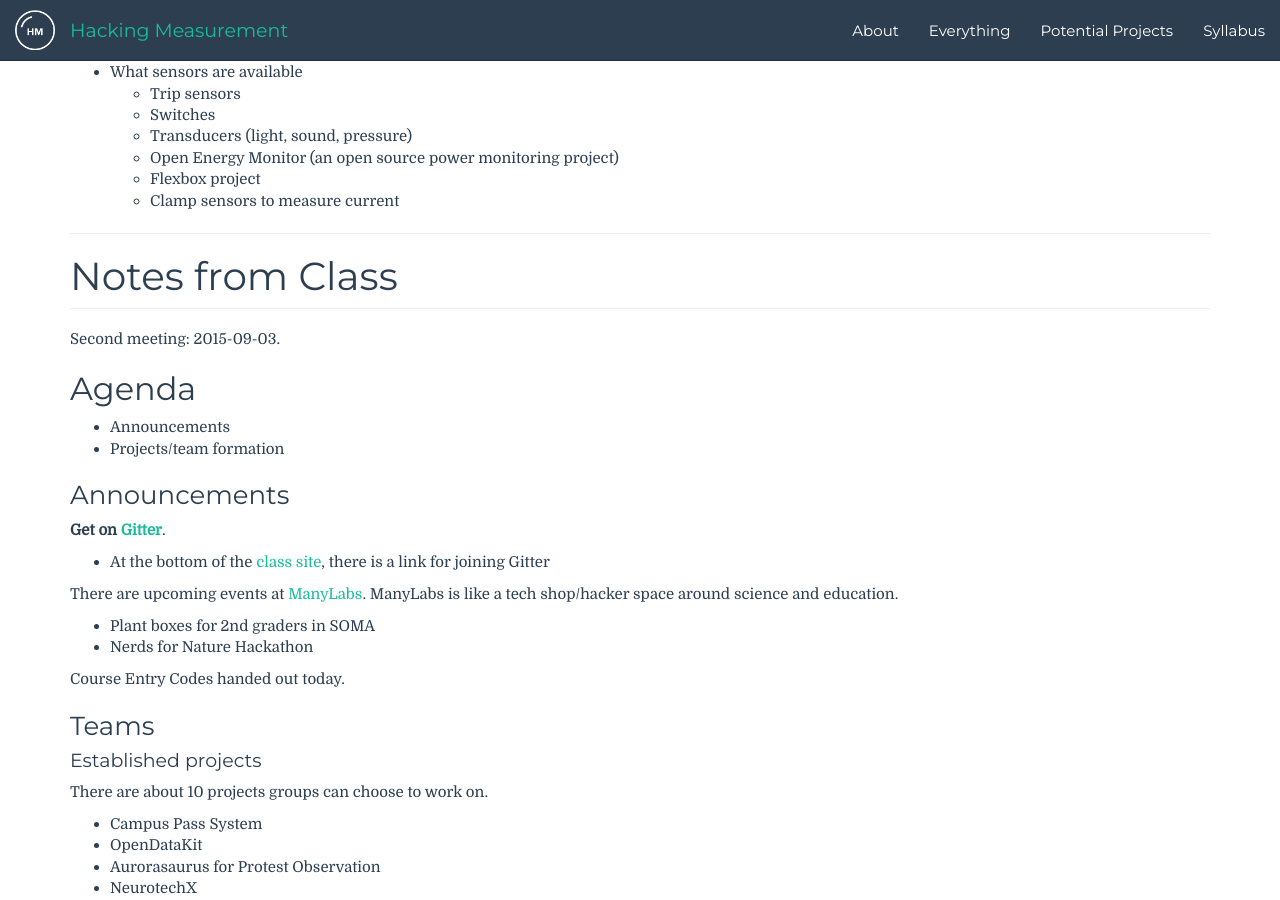
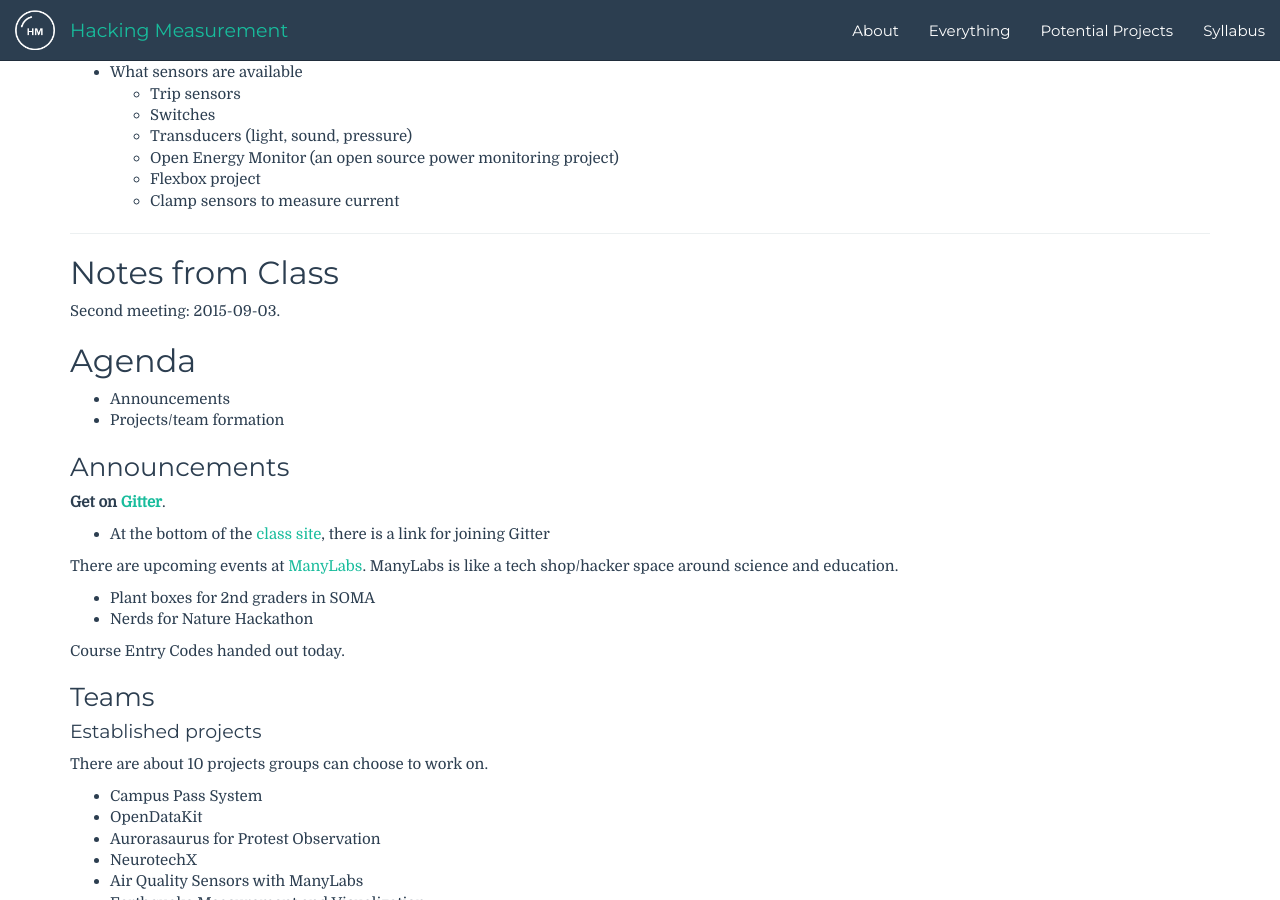
Before and after one commit to BIDS-collaborative/hackingmeasurement.github.io, a Jekyll site: the page built from syllabus/_posts/2015-09-03-intro-arduinos.md, in a window 1280 px wide and 900 px high, scrolled down 1535 px. Built offline with Jekyll 4.4.1, drawn with Linux system fonts in a browser that asks for light colours; comment, search, counter and statistics services are not loaded.

```diff
--- a/syllabus/_posts/2015-09-03-intro-arduinos.md
+++ b/syllabus/_posts/2015-09-03-intro-arduinos.md
@@ -73,7 +73,7 @@ sell you things).
 
 ---
 
-# Notes from Class
+## Notes from Class
 
 Second meeting: 2015-09-03.
 
```
